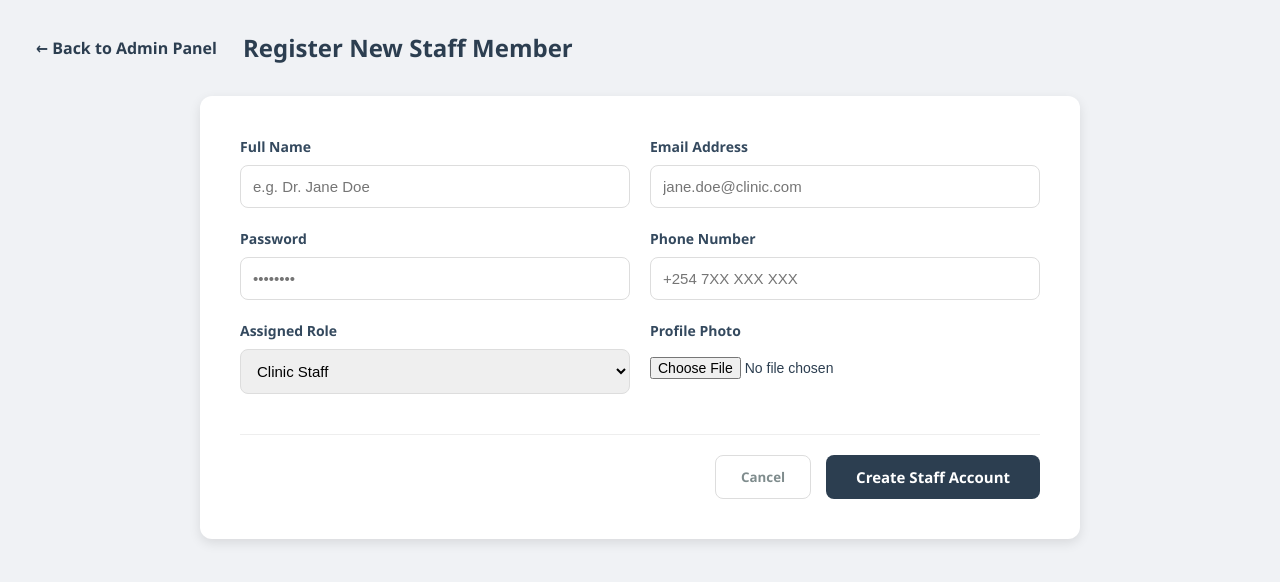
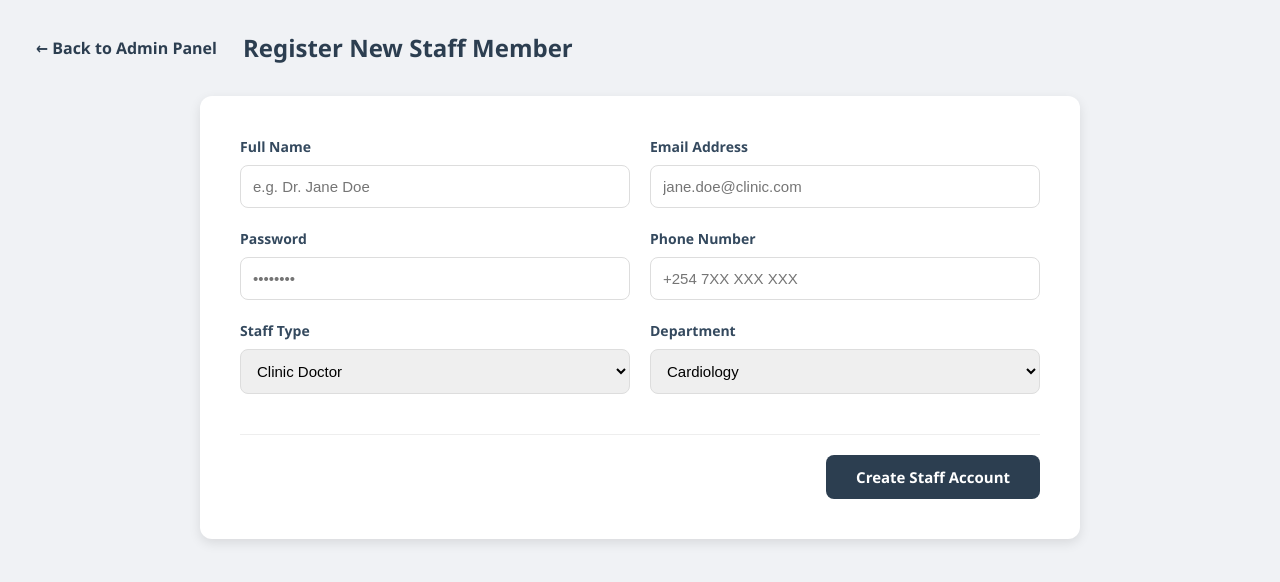
Before and after one commit to Giftp123/An-AI-powered-patient-attendance-and-dropout-prediction-system, a React (Vite) app in the folder front-end/: page /create_staff in a window 1280 px wide. Shown: the top 582 px of the page. Built offline with nearby package versions, Linux system fonts and the light colour scheme.

Commit message:
feat: implement staff management features including staff creation and deletion

```diff
--- a/front-end/src/components/AdminDashboard.jsx
+++ b/front-end/src/components/AdminDashboard.jsx
@@ -1,6 +1,6 @@
 import React, { useState } from 'react';
 import { useNavigate } from 'react-router-dom';
-import { useCurrentAdmin, useLogoutAdmin, useAllStaffs } from '../hooks/useAdmin';
+import { useCurrentAdmin, useLogoutAdmin, useAllStaffs, useDeleteStaff } from '../hooks/useAdmin';
 import { formatDateTime } from '../utils/formatDate';
 
 export default function AdminDashboard() {
@@ -8,6 +8,7 @@ export default function AdminDashboard() {
   const { admin, loading: adminLoading, error: adminError } = useCurrentAdmin();
   const { logout, loading: logoutLoading } = useLogoutAdmin();
   const { staffs, loading: staffsLoading, error: staffsError } = useAllStaffs();
+  const { deleteStaff, loading: deleteLoading, error: deleteError} = useDeleteStaff();
 
   const handleLogout = async () => {
     try {
@@ -32,6 +33,22 @@ export default function AdminDashboard() {
     const diffMs = now - created; // difference in milliseconds
     return Math.floor(diffMs / (1000 * 60 * 60 * 24)); // convert → days
   }
+
+  const handleDelete = async (id) => {
+    const confirmed = window.confirm(
+      "Are you sure you want to delete this account? This cannot be undone."
+    );
+    if (!confirmed) return;
+
+    try {
+      await deleteStaff(id);
+      alert("Staff account has been deleted successfully!");
+      window.location.reload();
+    } catch (error) {
+      console.error(error);
+      alert("Oops! Something went wrong! Failed to delete account.");
+    }
+  };
 
   const stats = {
     totalStaff: 24,
@@ -132,13 +149,18 @@ export default function AdminDashboard() {
                   </span>
                 </td>
                 <td style={styles.td}>
-                  <button style={styles.editBtn}>Delete Staff</button>
+                  <button style={styles.editBtn} onClick={() => handleDelete(staff._id)}>Delete Staff</button>
                 </td>
               </tr>
             ))}
           </tbody>
         </table>
       </section>
+      {(deleteError) && (
+        <p color="red.500" fontSize="sm">
+          {deleteError?.message}
+        </p>
+      )}
     </div>
   );
 };
--- a/front-end/src/components/CreateStaff.jsx
+++ b/front-end/src/components/CreateStaff.jsx
@@ -1,27 +1,44 @@
 import React, { useState } from 'react';
 import { useNavigate } from 'react-router-dom';
+import { useSignupStaffs } from '../hooks/useAdmin';
 
-const CreateStaff = ({ onBack }) => {
+export default function CreateStaff() {
+  const { signup, loading: signupLoading, error: signupError } = useSignupStaffs();
+  const [submitting, setSubmitting] = useState(false);
+
   const navigate = useNavigate()
   const [formData, setFormData] = useState({
     name: '',
     email: '',
     password: '',
-    role: 'Clinic Staff',
-    phone: '',
-    photo: null
+    staff_type: '',
+    department: '',
+    phone_number: ''
   });
 
-  const handleSubmit = (e) => {
+  const handleSubmit = async (e) => {
     e.preventDefault();
-    console.log('New Staff Data:', formData);
-    alert(`Account created successfully for ${formData.name}!`);
-    onBack();
+    try {
+      setSubmitting(true);
+
+      let payload = { ...formData };
+      console.log(payload);
+
+      await signup(payload);
+      alert(`Account successfully created! Welcome Dr. ${formData.name}!`);
+      navigate("/admin_dashboard");
+    } catch (error) {
+      console.error(error);
+      alert("Oops! Something went wrong! Please try again.");
+    } finally {
+      setSubmitting(false);
+    }
   };
 
-  const handleFileChange = (e) => {
-    setFormData({ ...formData, photo: e.target.files[0] });
-  };
+  // const handleFileChange = (e) => {
+  //   setFormData({ ...formData, photo: e.target.files[0] });
+  // };
+
 
   return (
     <div style={styles.container}>
@@ -77,41 +94,54 @@ const CreateStaff = ({ onBack }) => {
                 style={styles.input}
                 placeholder="+254 7XX XXX XXX"
                 value={formData.phone}
-                onChange={(e) => setFormData({...formData, phone: e.target.value})}
+                onChange={(e) => setFormData({...formData, phone_number: e.target.value})}
               />
             </div>
           </div>
 
           <div style={styles.row}>
             <div style={styles.inputGroup}>
-              <label style={styles.label}>Assigned Role</label>
+              <label style={styles.label}>Staff Type</label>
               <select
                 style={styles.input}
-                value={formData.role}
-                onChange={(e) => setFormData({...formData, role: e.target.value})}
+                value={formData.staff_type}
+                onChange={(e) => setFormData({...formData, staff_type: e.target.value})}
               >
-                <option value="Clinic Staff">Clinic Staff</option>
+                <option value="Clinic Doctor">Clinic Doctor</option>
                 <option value="Nurse Practitioner">Nurse Practitioner</option>
                 <option value="Senior Clinician">Senior Clinician</option>
-                <option value="Specialist">Specialist</option>
-                <option value="System Administrator">System Administrator</option>
+                <option value="Pharmacy Specialist">Pharmacy Specialist</option>
+                <option value="Physiotherapy Expert">Physiotherapy Expert</option>
               </select>
             </div>
+
             <div style={styles.inputGroup}>
-              <label style={styles.label}>Profile Photo</label>
-              <input
-                type="file"
-                accept="image/*"
-                onChange={handleFileChange}
-                style={styles.fileInput}
-              />
+              <label style={styles.label}>Department</label>
+              <select
+                style={styles.input}
+                value={formData.department}
+                onChange={(e) => setFormData({...formData, department: e.target.value})}
+              >
+                <option value="Cardiology">Cardiology</option>
+                <option value="Neurology">Neurology</option>
+                <option value="Opthamology">Opthamology</option>
+                <option value="Anesthesiology">Anesthesiology</option>
+                <option value="Intensive Care Unit (ICU)">Intensive Care Unit (ICU)</option>
+              </select>
             </div>
+
           </div>
 
           <div style={styles.footer}>
-            <button type="button" onClick={onBack} style={styles.cancelBtn}>Cancel</button>
-            <button type="submit" style={styles.submitBtn}>Create Staff Account</button>
+            <button type="submit" style={styles.submitBtn}
+            >Create Staff Account</button>
           </div>
+
+          {(signupError) && (
+            <p color="red.500" fontSize="sm">
+              {signupError?.message}
+            </p>
+          )}
         </form>
       </div>
     </div>
@@ -133,5 +163,3 @@ const styles = {
   cancelBtn: { padding: '12px 25px', borderRadius: '8px', border: '1px solid #ddd', backgroundColor: 'white', cursor: 'pointer', fontWeight: 'bold', color: '#7f8c8d' },
   submitBtn: { padding: '12px 30px', borderRadius: '8px', border: 'none', backgroundColor: '#2c3e50', color: 'white', cursor: 'pointer', fontWeight: 'bold', fontSize: '15px' }
 };
-
-export default CreateStaff;
--- a/front-end/src/hooks/useAdmin.js
+++ b/front-end/src/hooks/useAdmin.js
@@ -1,5 +1,5 @@
 import { useState, useEffect } from "react";
-import { loginAdmin, logoutAdmin, currentAdmin, getStaffs } from "../services/adminService";
+import { loginAdmin, logoutAdmin, currentAdmin, getStaffs, signupStaffs, deleteStaff } from "../services/adminService";
 
 export function useLoginAdmin() {
   const [loading, setLoading] = useState(false);
@@ -97,3 +97,44 @@ export const useAllStaffs = () => {
 
   return { staffs, loading, error, refetch: fetchStaffs };
 };
+
+export const useSignupStaffs = () => {
+  const [loading, setLoading] = useState(false);
+  const [error, setError] = useState(null);
+
+  const signup = async (staffData) => {
+    try {
+      setLoading(true);
+      setError(null);
+      const data = await signupStaffs(staffData);
+      return data;
+    } catch (err) {
+      setError(err.response?.data?.error || "Signup failed");
+      throw err;
+    } finally {
+      setLoading(false);
+    }
+  };
+
+  return { signup, loading, error };
+};
+
+export function useDeleteStaff() {
+  const [loading, setLoading] = useState(false);
+  const [error, setError] = useState(null);
+
+  const remove = async (id) => {
+    try {
+      setLoading(true);
+      setError(null);
+      await deleteStaff(id);
+    } catch (err) {
+      setError(err);
+      throw err;
+    } finally {
+      setLoading(false);
+    }
+  };
+
+  return { deleteStaff: remove, loading, error };
+}
--- a/front-end/src/services/adminService.js
+++ b/front-end/src/services/adminService.js
@@ -19,3 +19,12 @@ export const getStaffs = async () => {
   const response = await apiClient.get("/staffs");
   return response.data;
 };
+
+export const signupStaffs = async (staffData) => {
+  const response = await apiClient.post("/staffs", staffData);
+  return response.data;
+};
+
+export const deleteStaff = async (staffId) => {
+  await apiClient.delete(`/staffs/${staffId}`);
+};
```
Also changed, not shown: 2 other files (tests, documents, lock files or other folders).
